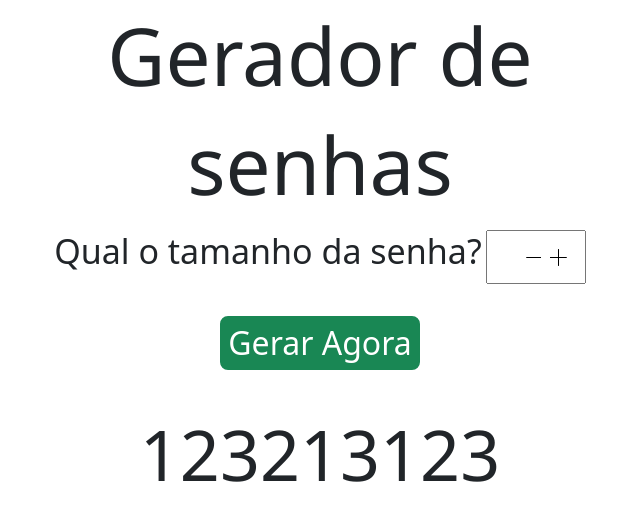
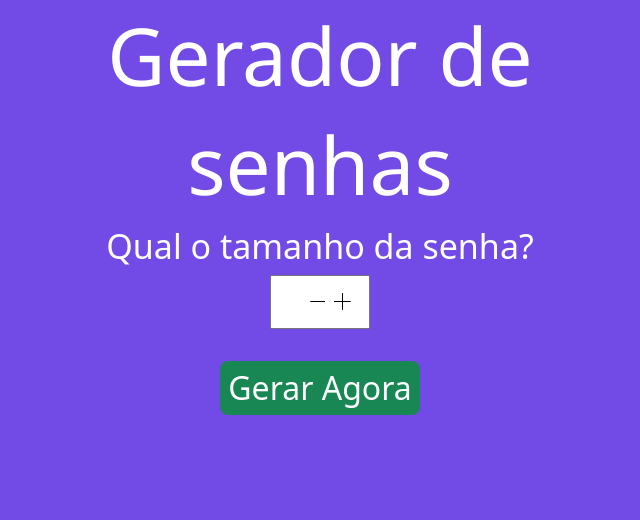
Before and after one commit to felipesergios/gearador_senhas_electronjs, an Electron app: page index.html in a window 800 px wide. Shown: the whole page, without its empty margins (80-720 px from the left). Drawn offline with nearby package versions, Linux system fonts and the light colour scheme; files whose address does not match are found by name.

Commit message:
finalizado

```diff
--- a/index.html
+++ b/index.html
@@ -9,10 +9,10 @@
     <title>Gerador de senhas</title>
 </head>
 <body>
-<div class="container">
+<div class="container center">
         <h1 class="text-md-center">Gerador de senhas</h1>
     <div class="text-center">
-        <label class="fs-1">Qual o tamanho da senha? </label>
+        <h2 class="fs-1">Qual o tamanho da senha? </h2>
         <input type="number" name="pass" id="pass" min=0 max=15>
         <br>
     </div>
@@ -21,7 +21,7 @@
     </div>
 
     <div id="showValue">
-        <span id="newPassword">123213123</span>
+        <span id="newPassword"></span>
     </div>
 </div>
 
--- a/src/styles.css
+++ b/src/styles.css
@@ -1,4 +1,10 @@
+body{
+    background-color: #724be6;
+}
 
+h1,h2,p,span{
+    color: #fff;
+}
 #container{
     text-align: center;
     background-color: rgba(222, 216, 216, 0.681);
```
